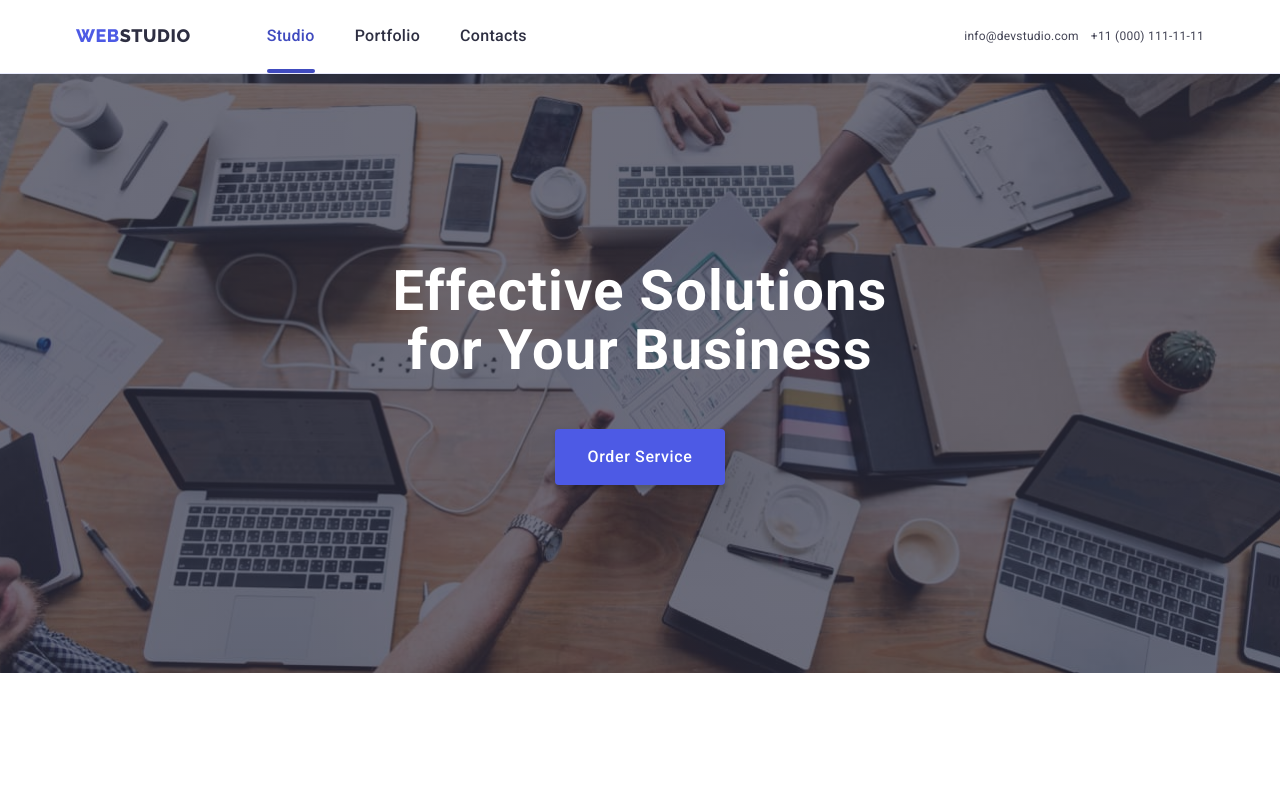
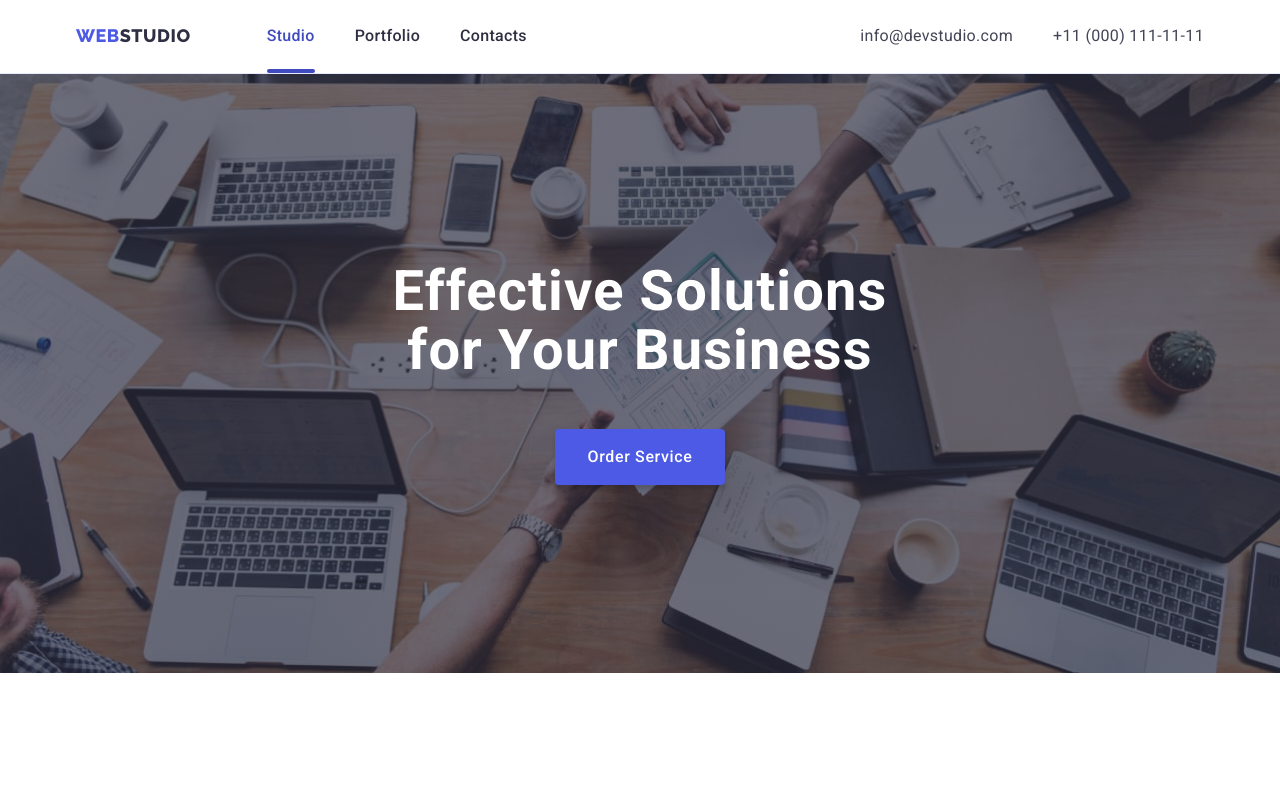
Before and after one commit to ahierhager/Webstudio-project, a plain HTML site: page index.html in a window 1280 px wide. Shown: the top 790 px of the page. Drawn offline with nearby package versions, Linux system fonts and the light colour scheme.

Commit message:
corrrect

```diff
--- a/css/styles.css
+++ b/css/styles.css
@@ -23,9 +23,7 @@
   --anim-fast: 250ms cubic-bezier(0.4, 0, 0.2, 1);
 
   --modal-idx: 100;
-
 }
-
 
 /*OTHER*/
 body {
@@ -131,7 +129,6 @@ img {
   color: var(--color-navy-blue);
 }
 
-
 .mobile-menu {
   display: flex;
   flex-direction: column;
@@ -169,7 +166,7 @@ img {
   border: none;
 }
 
-.mobile-burger-menu-icon{
+.mobile-burger-menu-icon {
   background: none;
   border: none;
   color: var(--color-navy-blue);
@@ -229,7 +226,8 @@ img {
   transition: color 250ms var(--animation-timing-function);
 }
 
-.mobile-menu-link:focus, .mobile-menu-link:hover {
+.mobile-menu-link:focus,
+.mobile-menu-link:hover {
   color: var(--color-ocean);
 }
 
@@ -252,7 +250,7 @@ img {
   margin-bottom: 40px;
 
   /* Header 2 */
-  font-family: 'Roboto';
+  font-family: "Roboto";
   font-style: normal;
   font-weight: 700;
   font-size: 36px;
@@ -266,7 +264,7 @@ img {
 .mobile-contacts-mail {
   margin-bottom: 48px;
 
-  font-family: 'Roboto';
+  font-family: "Roboto";
   font-style: normal;
   font-weight: 500;
   font-size: 20px;
@@ -313,9 +311,8 @@ img {
 
 .mobile-menu-social-networks-link:focus {
   background-color: var(--color-ocean);
-}s
-
-.header-nav-list {
+}
+s .header-nav-list {
   display: none;
 }
 .list {
@@ -426,11 +423,10 @@ img {
 @media only screen and (min-width: 1158px) {
   .header-contact {
     flex-direction: row;
+    font-size: 16px;
+    gap: 40px;
   }
 }
-
-
-
 
 /**
   |============================
@@ -550,8 +546,6 @@ img {
   }
 }
 
-
-
 /**
   |============================
   | About styles
@@ -593,7 +587,7 @@ img {
 .about-item-txt {
   /* Body Medium */
 
-  font-family: 'Roboto';
+  font-family: "Roboto";
   font-style: normal;
   font-weight: 500;
   font-size: 16px;
@@ -671,7 +665,6 @@ img {
   }
 }
 
-
 /**
   |============================
   | Portfolio
@@ -712,7 +705,6 @@ img {
     width: calc((100% - 48px) / 3);
   }
 }
-
 
 /**
   |============================
@@ -810,7 +802,6 @@ img {
 @media only screen and (min-width: 1158px) {
 }
 
-
 /**
   |============================
   | Customers Section
@@ -883,7 +874,6 @@ img {
 /********** Desktop screen >= 1158 **********/
 @media only screen and (min-width: 1158px) {
 }
-
 
 /**
   |============================
@@ -1088,7 +1078,6 @@ img {
   transition: fill var(--anim-fast);
 }
 
-
 .modal-title {
   display: block;
   font-weight: 500;
@@ -1208,9 +1197,6 @@ img {
   margin-bottom: 24px;
 }
 
-
-
-
 /**
   |============================
   | Footer styles
@@ -1235,7 +1221,7 @@ footer .footer-logo {
   color: var(--color-cloud);
 }
 .footer-copyright {
-  font-family: 'Roboto';
+  font-family: "Roboto";
   font-style: normal;
   font-weight: 400;
   font-size: 16px;
@@ -1370,7 +1356,6 @@ footer .footer-logo {
 
 /********** Tablet screen >= 768 **********/
 @media only screen and (min-width: 768px) {
-
   .social-media-txt {
     color: var(--color-white);
     text-align: left;
```
